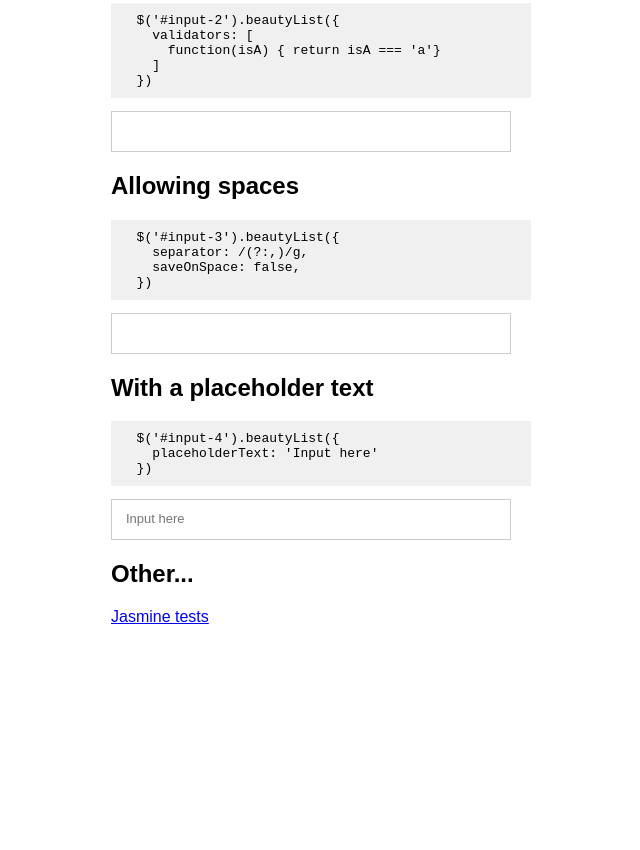
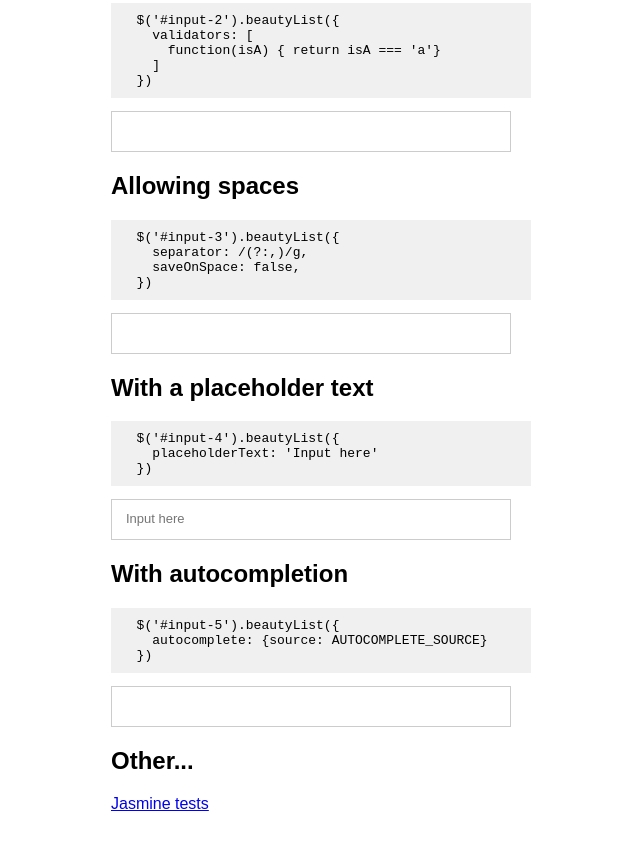
Before and after one commit to anttis/beautylist, a plain HTML site: page index.html in a window 1280 px wide. Shown: the part 368-1218 px from the top of the page, without its empty margins (209-849 px from the left). Drawn offline with nearby package versions, Linux system fonts and the light colour scheme; files that its build step writes are made by us from their sources.

Commit message:
Add autocomplete example for gh-pages

```diff
--- a/index.html
+++ b/index.html
@@ -2,13 +2,15 @@
 <html>
 <head>
   <title>beautylist</title>
-  <link rel="stylesheet" type="text/css" href="src/jquery.beautylist.css">
-  <link rel="stylesheet" type="text/css" href="examples/examples.css">
+  <link rel="stylesheet" type="text/css" href="../src/jquery.beautylist.css">
+  <link rel="stylesheet" type="text/css" href="examples.css">
   <script type="text/javascript" src="http://ajax.googleapis.com/ajax/libs/jquery/1.7.1/jquery.min.js"></script>
-  <script type="text/javascript" src="src/jquery.beautylist.js"></script>
+  <script type="text/javascript" src="http://ajax.googleapis.com/ajax/libs/jqueryui/1.8.23/jquery-ui.min.js"></script>
+  <script type="text/javascript" src="../src/jquery.beautylist.js"></script>
 </head>
 
 <body>
+
 <a href="https://github.com/anttis/beautylist"><img style="position: absolute; top: 0; right: 0; border: 0;" src="http://s3.amazonaws.com/github/ribbons/forkme_right_darkblue_121621.png" alt="Fork me on GitHub" /></a>
 <h1>Beautylist Examples</h1>
 <p>Transforms a text input (or a textarea) into a nicer-looking input. For more info check out <a href="https://github.com/anttis/beautylist">https://github.com/anttis/beautylist</a>.</p>
@@ -56,11 +58,46 @@
   <input id="input-4" type="text"/>
 </div>
 
+<h2>With autocompletion</h2>
+<pre>
+  $('#input-5').beautyList({
+    autocomplete: {source: AUTOCOMPLETE_SOURCE}
+  })
+</pre>
+<div class="example">
+  <input id="input-5" type="text"/>
+</div>
+
 <h2>Other...</h2>
 <p><a href="http://anttis.github.com/beautylist/test/specrunner.html">Jasmine tests</a></p>
 
 <script type="text/javascript">
   $('document').ready(function(){
+    var AUTOCOMPLETE_SOURCE = [
+      "ActionScript",
+      "AppleScript",
+      "Asp",
+      "BASIC",
+      "C",
+      "C++",
+      "Clojure",
+      "COBOL",
+      "ColdFusion",
+      "Erlang",
+      "Fortran",
+      "Groovy",
+      "Haskell",
+      "Java",
+      "JavaScript",
+      "Lisp",
+      "Perl",
+      "PHP",
+      "Python",
+      "Ruby",
+      "Scala",
+      "Scheme"
+    ];
+
     $('#input-1').beautyList({ dynamicInputSizing: true })
 
 
@@ -76,6 +113,9 @@
     })
 
     $('#input-4').beautyList({ placeholderText: 'Input here' })
+
+    $('#input-5').beautyList({ saveOnSpace: false, autocomplete: {source: AUTOCOMPLETE_SOURCE} })
+
   })
 </script>
 </body>
```
